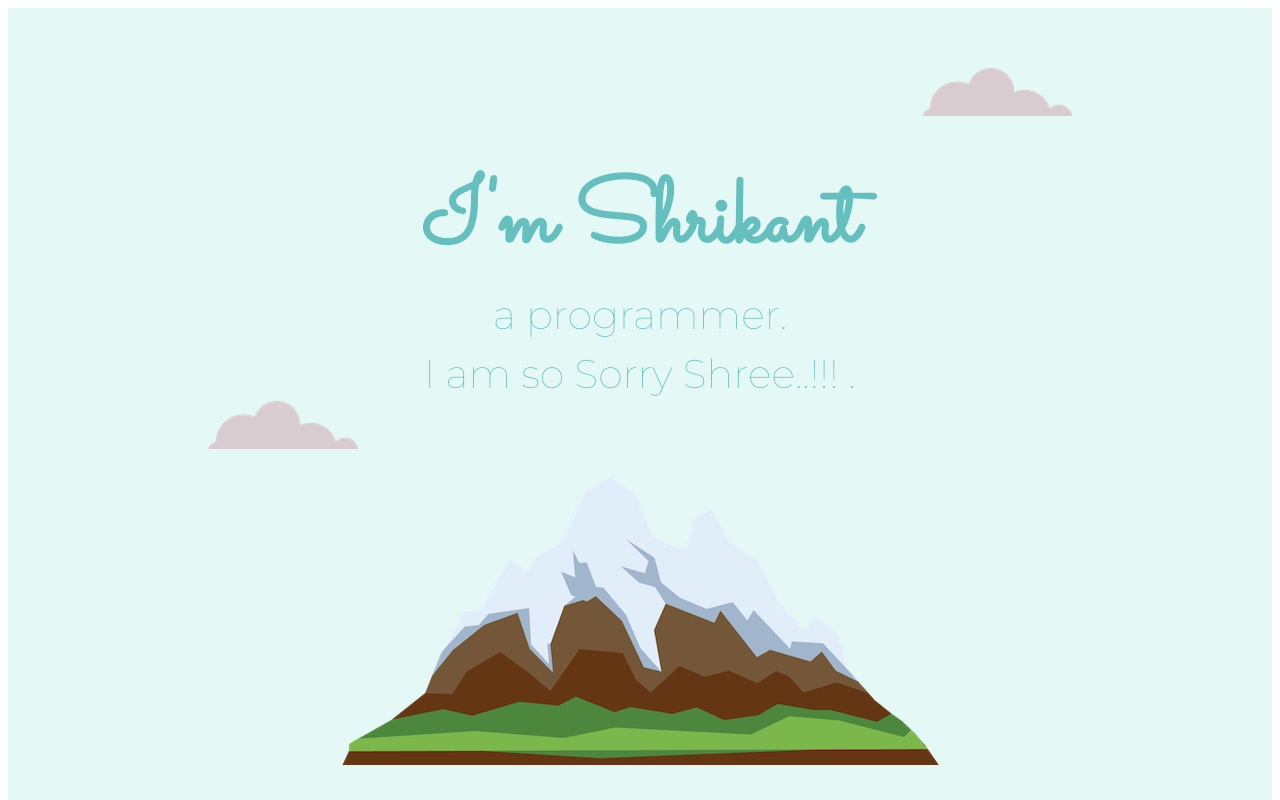
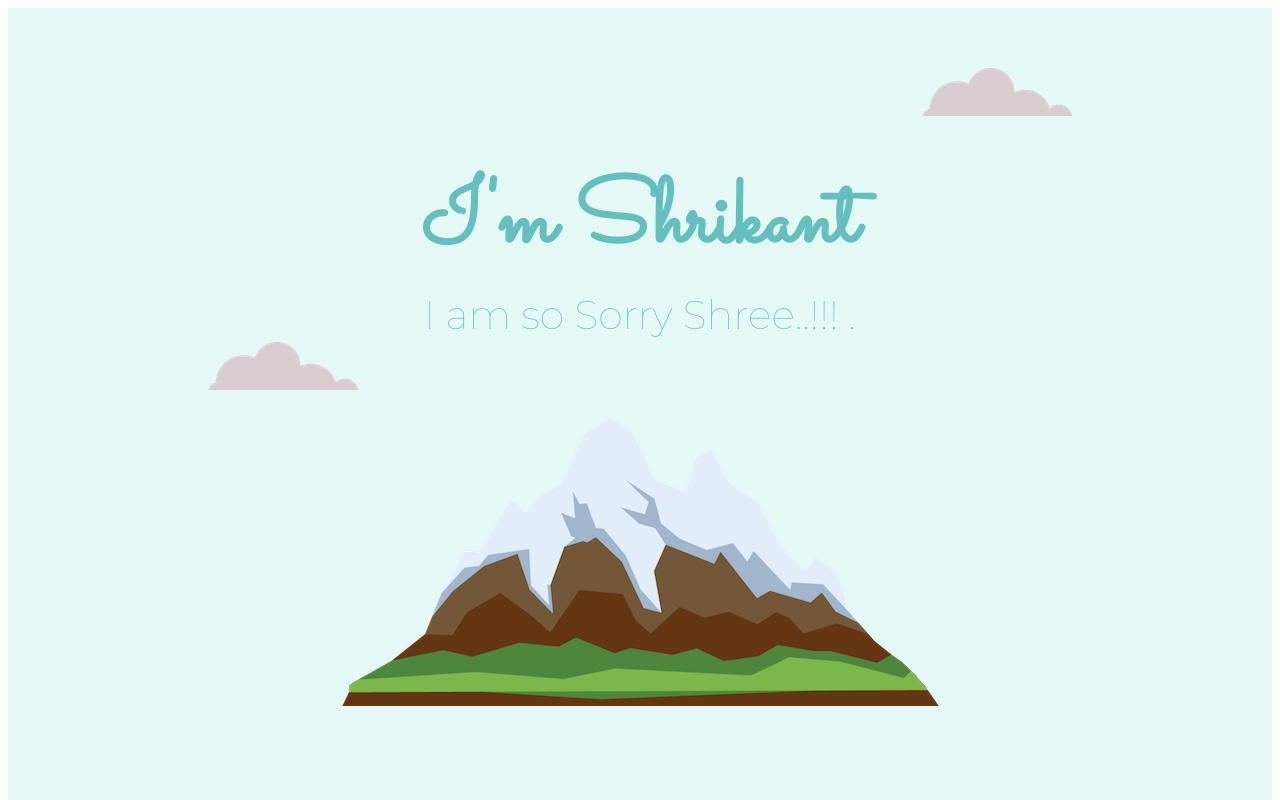
Before and after one commit to shri2110k/pesonal-site-html-and-css, a plain HTML site: page index.html in a window 1280 px wide. Shown: the top 800 px of the page. Drawn offline with Linux system fonts and the light colour scheme.

Commit message:
Update index.html

```diff
--- a/index.html
+++ b/index.html
@@ -16,7 +16,6 @@
   <div class="top-container">
     <img class="top-cloud" src="cloud.png" alt="cloud-img" />
     <h1>I'm Shrikant</h1>
-    <h2>a <span class="pro">pro</span>grammer.</h2>
     <h2>I am so Sorry Shree..!!! .</h2>
     <img class="bottom-cloud" src="cloud.png" alt="cloud-img" />
     <img src="mountain.png" alt="mountain-img" />
```
